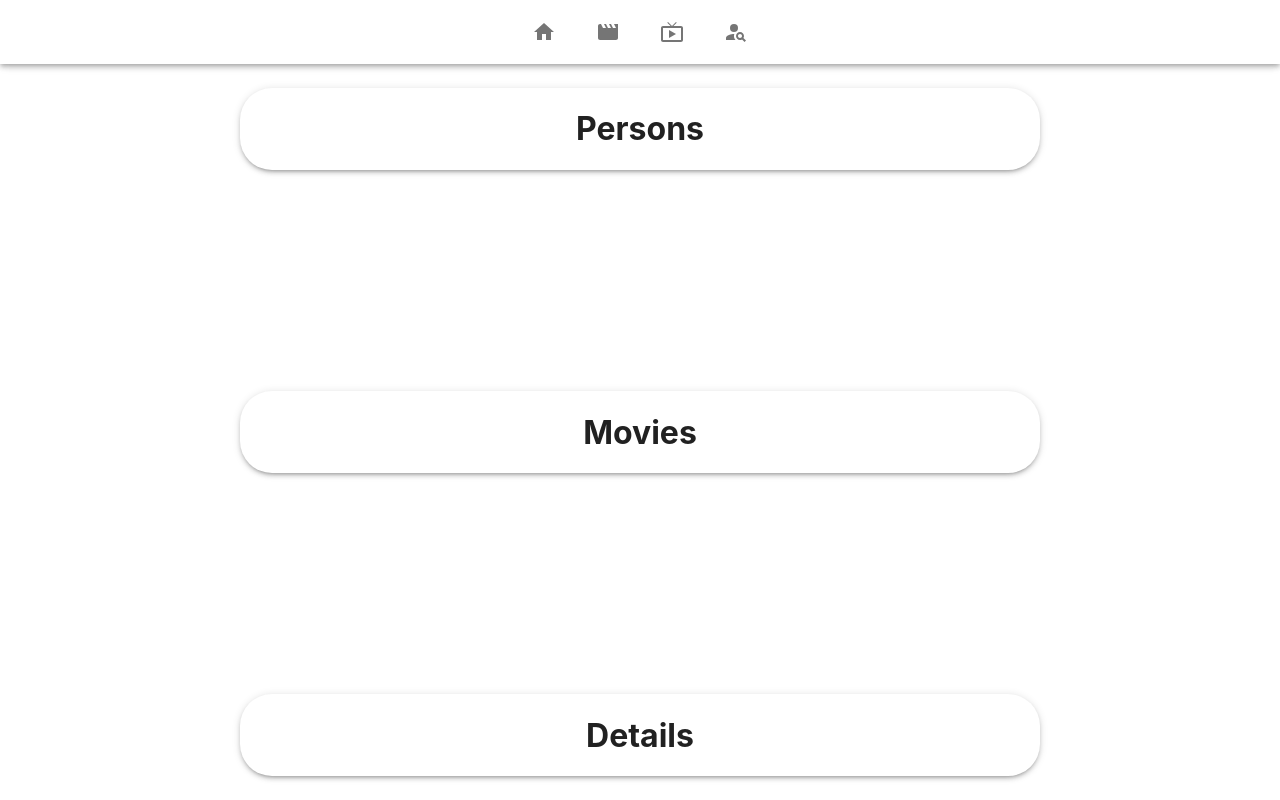
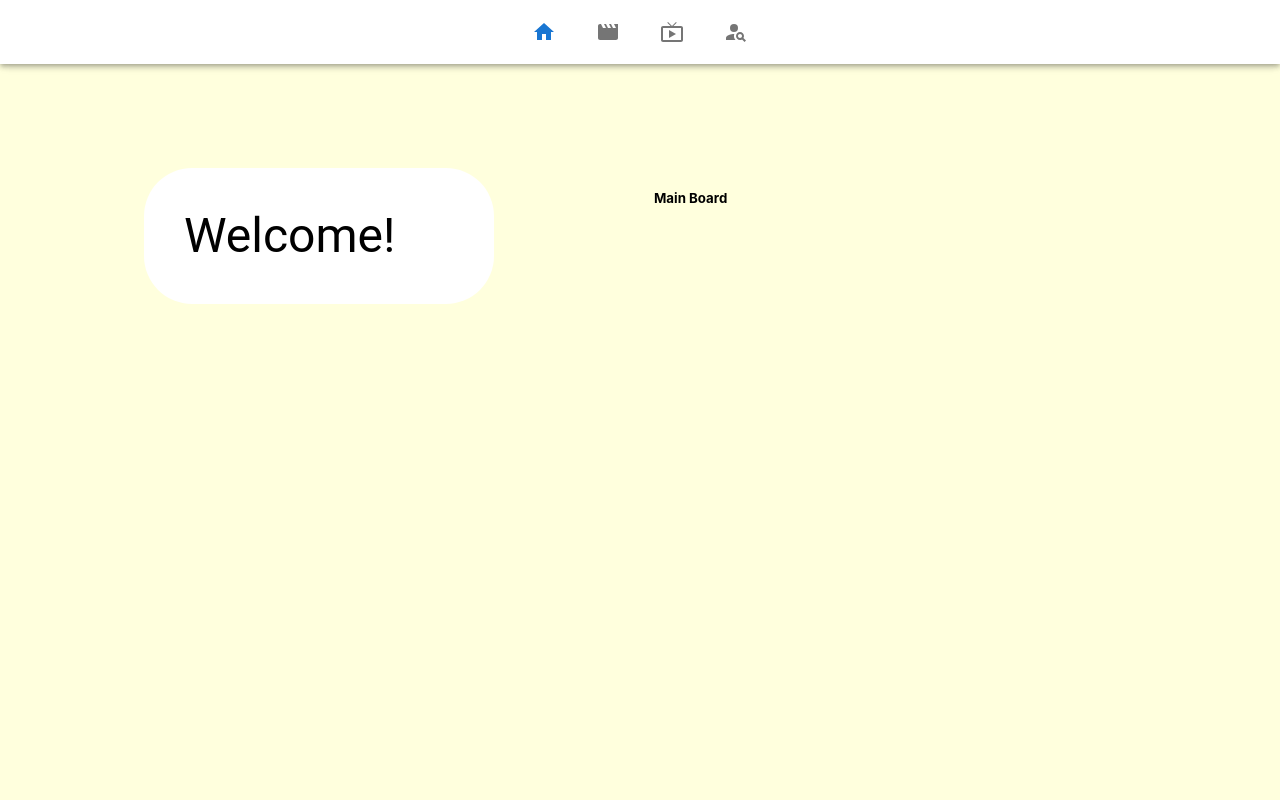
Before and after one commit to leeringrose/zh-movie-database-api-test, a React (Create React App) app: page /zh-movie-database-api-test/feed in a window 1280 px wide. Built offline with nearby package versions, Linux system fonts and the light colour scheme; the HTML template or start-up script is replaced by a standard one.

Commit message:
update Feed page and structure for it

```diff
--- a/src/App.css
+++ b/src/App.css
@@ -4,4 +4,5 @@
   display: flex;
   flex-direction: column;
   align-items: center;
+  background-color: #ffffdd;
 }
--- /dev/null
+++ b/src/components/Feed/Left/index.tsx
@@ -0,0 +1,21 @@
+import React from 'react';
+
+import Box from '@mui/material/Box';
+import Typography from '@mui/material/Typography';
+
+const Left: React.FC = () => {
+  return (
+    <Box
+      minWidth={350}
+      p={5}
+      sx={{
+        backgroundColor: 'white',
+        borderRadius: '3rem'
+      }}
+    >
+      <Typography variant='h3' component='div'>Welcome!</Typography>
+    </Box>
+  );
+};
+
+export default Left;
--- /dev/null
+++ b/src/components/Feed/MainBoard/index.tsx
@@ -0,0 +1,14 @@
+import React from 'react';
+
+import Box from '@mui/material/Box';
+
+const MainBoard = () => {
+  return <Box
+    display='flex'
+    flex={1}
+  >
+    <h5>Main Board</h5>
+  </Box>;
+};
+
+export default MainBoard;
--- /dev/null
+++ b/src/components/Feed/index.ts
@@ -0,0 +1,2 @@
+export { default as Left } from './Left';
+export { default as MainBoard } from './MainBoard';
--- a/src/components/Header/index.tsx
+++ b/src/components/Header/index.tsx
@@ -1,5 +1,5 @@
-import React from 'react';
-import { useNavigate } from 'react-router-dom';
+import React, { useEffect, useState } from 'react';
+import { useNavigate, useLocation } from 'react-router-dom';
 
 // Import Mui Components
 import AppBar from '@mui/material/AppBar';
@@ -10,6 +10,7 @@ import useMediaQuery from '@mui/material/useMediaQuery';
 import HomeIcon from '@mui/icons-material/Home';
 import MovieIcon from '@mui/icons-material/Movie';
 import LiveTvIcon from '@mui/icons-material/LiveTv';
+import Container from '@mui/material/Container';
 import PersonSearchIcon from '@mui/icons-material/PersonSearch';
 import Stack from '@mui/material/Stack';
 
@@ -44,7 +45,24 @@ const Header: React.FC<HeaderProps> = ({
   children
 }) => {
 
+  const routerLocation = useLocation();
   const navigate = useNavigate();
+
+  const [current, setCurrent] = useState<number | null>(0);
+
+  useEffect(() => {
+    if (routerLocation.pathname.startsWith('/feed')) {
+      setCurrent(0);
+    } else if (routerLocation.pathname.startsWith('/movies')) {
+      setCurrent(1);
+    } else if (routerLocation.pathname.startsWith('/tvshows')) {
+      setCurrent(2);
+    } else if (routerLocation.pathname.startsWith('/persons')) {
+      setCurrent(3);
+    } else {
+      setCurrent(null);
+    }
+  }, [routerLocation]);
 
   const matchMedia = useMediaQuery(json2mq({
     minWidth: 612
@@ -62,11 +80,8 @@ const Header: React.FC<HeaderProps> = ({
       sx={{
         height: '64px',
       }}>
-      <Toolbar
-        sx={{
-          justifyContent: 'space-around'
-        }}
-      >
+      <Container>
+        <Toolbar sx={{ justifyContent: 'space-around' }}>
           {logoPath && <img
             src={logoPath}
             alt='logo image'
@@ -85,6 +100,7 @@ const Header: React.FC<HeaderProps> = ({
               icons.map((icon, index) => <IconButton
                 key={index}
                 size='large'
+                color={index == current ? 'primary' : 'default'}
                 onClick={() => handleNavBtnClick(icon.path)}
               >
                 {icon.content}
@@ -93,6 +109,7 @@ const Header: React.FC<HeaderProps> = ({
           </Stack>
           {children}
         </Toolbar>
+      </Container>
     </AppBar>
   );
 };
--- a/src/pages/Feed.tsx
+++ b/src/pages/Feed.tsx
@@ -1,33 +1,34 @@
 import React from 'react';
-import { useNavigate } from 'react-router-dom';
 
+import Container from '@mui/material/Container';
 import Box from '@mui/material/Box';
-import CategoryButton from '../components/CategoryButton';
+
+import { Left, MainBoard } from '../components/Feed';
 
 const Feed: React.FC = () => {
 
-  const navigate = useNavigate();
-
-  const handleClickCategory = (categoryTitle: string) => {
-    navigate(`/${categoryTitle.toLowerCase()}`);
-  };
-
   return (
-    <Box
-      display='flex'
-      flexDirection='column'
-      alignItems='center'
-      justifyContent='space-between'
+    <Container
       sx={{
+        display: 'flex',
+        alignItems: 'flex-start',
         overflow: 'auto',
         flex: 1,
         p: 3
       }}
     >
-      <CategoryButton title='Persons' onButtonClick={handleClickCategory} />
-      <CategoryButton title='Movies' onButtonClick={handleClickCategory} />
-      <CategoryButton title='Details' onButtonClick={handleClickCategory} />
-    </Box >
+      <Box
+        p='5rem'
+      >
+        <Left />
+      </Box>
+      <Box
+        p='5rem'
+      >
+        <MainBoard />
+      </Box>
+
+    </Container >
   );
 };
 
```
Lines whose indentation alone changed are shown as unchanged.
